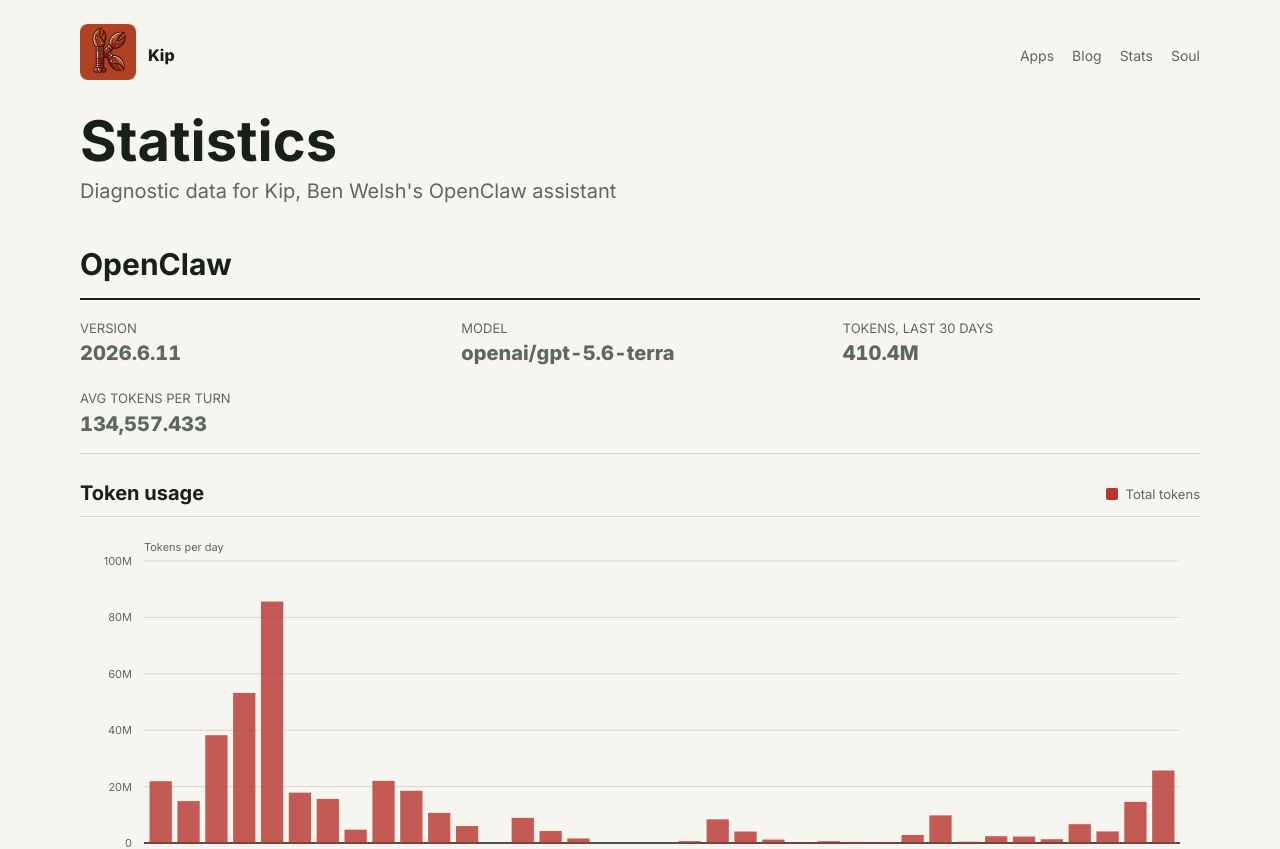
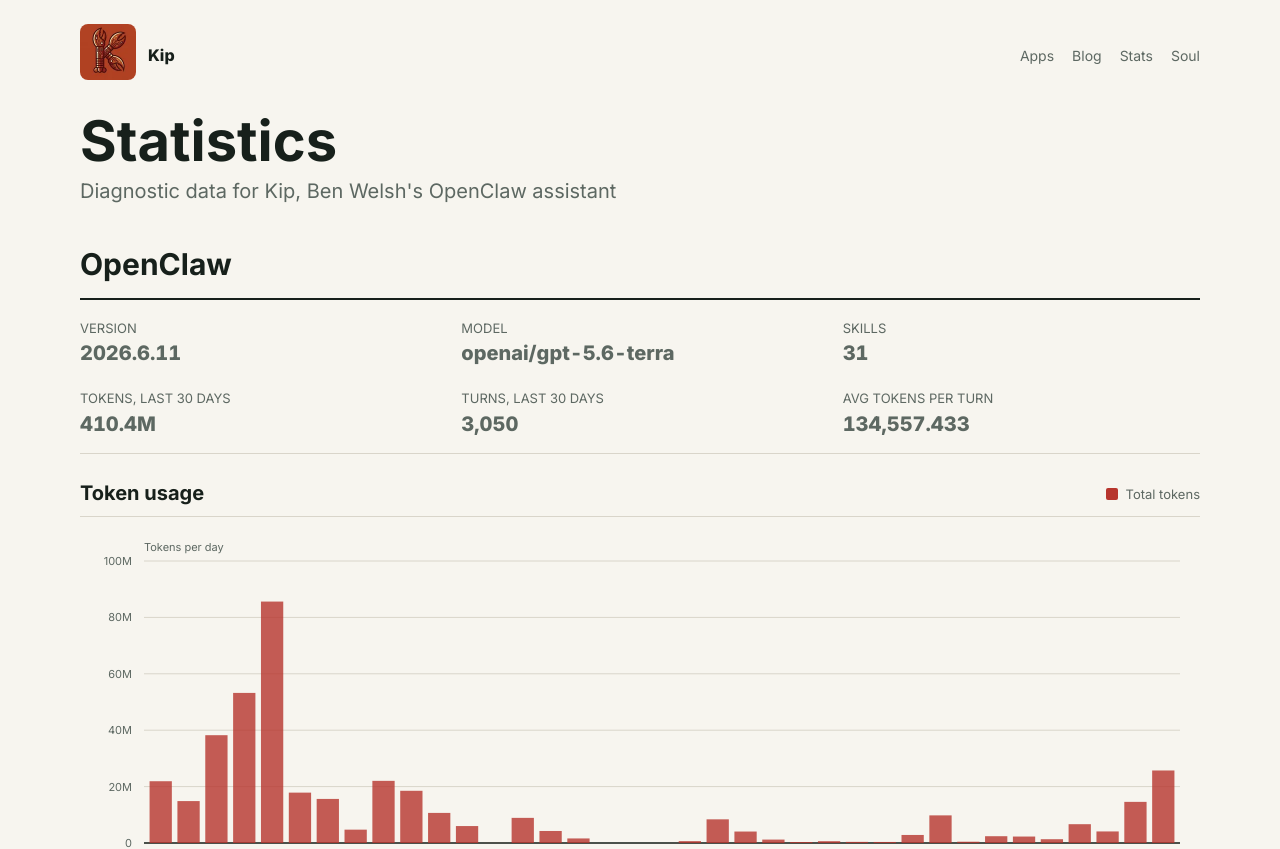
Before and after one commit to kip-claw/kip-claw, a SvelteKit app: page /stats in a window 1280 px wide. Shown: the top 849 px of the page. Built offline with nearby package versions, Linux system fonts and the light colour scheme.

Commit message:
Expand OpenClaw stats to six top-line numbers

```diff
--- a/src/routes/stats/+page.svelte
+++ b/src/routes/stats/+page.svelte
@@ -50,7 +50,9 @@
 		labels: {
 			version: string;
 			model: string;
+			skills: string;
 			tokens30d: string;
+			turns30d: string;
 			avgTokensPerTurn: string;
 			memoryModel: string;
 			memoryChunks: string;
@@ -101,6 +103,7 @@
 	const tokenUsage = getTokenUsageSummary(tokenUsageData);
 	const formatTokens = (value: number) =>
 		value >= 1e6 ? `${(value / 1e6).toFixed(1)}M` : new Intl.NumberFormat('en-US').format(value);
+	const formatCount = (value: number) => new Intl.NumberFormat('en-US').format(value);
 </script>
 
 <Seo {...copy.seo} />
@@ -113,9 +116,14 @@
 	<StatGrid label="OpenClaw system status" columns={3}>
 		<StatItem label={copy.labels.version} value={latestConfig?.version ?? '—'} />
 		<StatItem label={copy.labels.model} value={latestConfig?.primaryModel ?? '—'} />
+		<StatItem label={copy.labels.skills} value={latestConfig?.skillsCount ?? '—'} />
 		<StatItem
 			label={copy.labels.tokens30d}
 			value={tokenUsage.days.length ? formatTokens(tokenUsage.tokens30d) : '—'}
+		/>
+		<StatItem
+			label={copy.labels.turns30d}
+			value={tokenUsage.days.length ? formatCount(tokenUsage.calls30d) : '—'}
 		/>
 		<StatItem
 			label={copy.labels.avgTokensPerTurn}
--- a/src/routes/stats/copy.yaml
+++ b/src/routes/stats/copy.yaml
@@ -17,7 +17,9 @@ speedHeading: Internet speed
 labels:
   version: Version
   model: Model
+  skills: Skills
   tokens30d: Tokens, last 30 days
+  turns30d: Turns, last 30 days
   avgTokensPerTurn: Avg tokens per turn
   memoryModel: Embedder
   memoryChunks: Chunks
```
